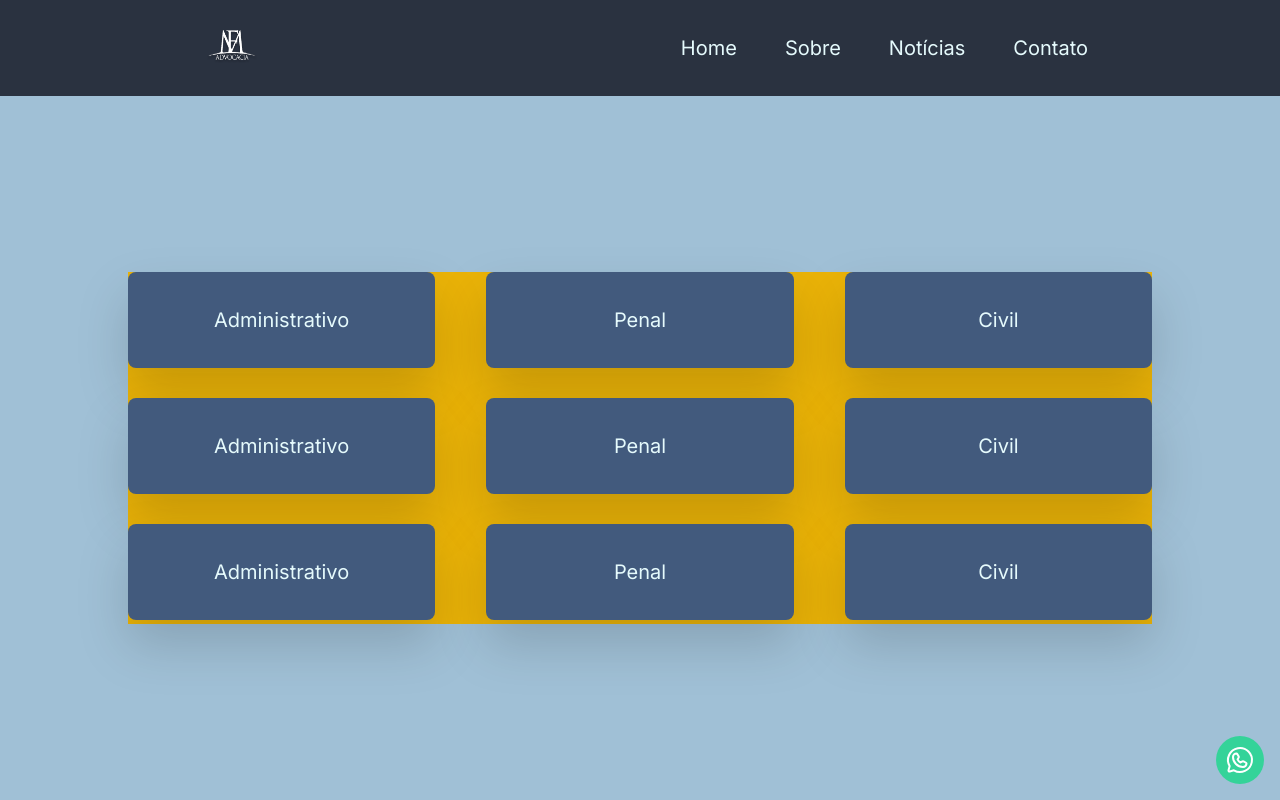
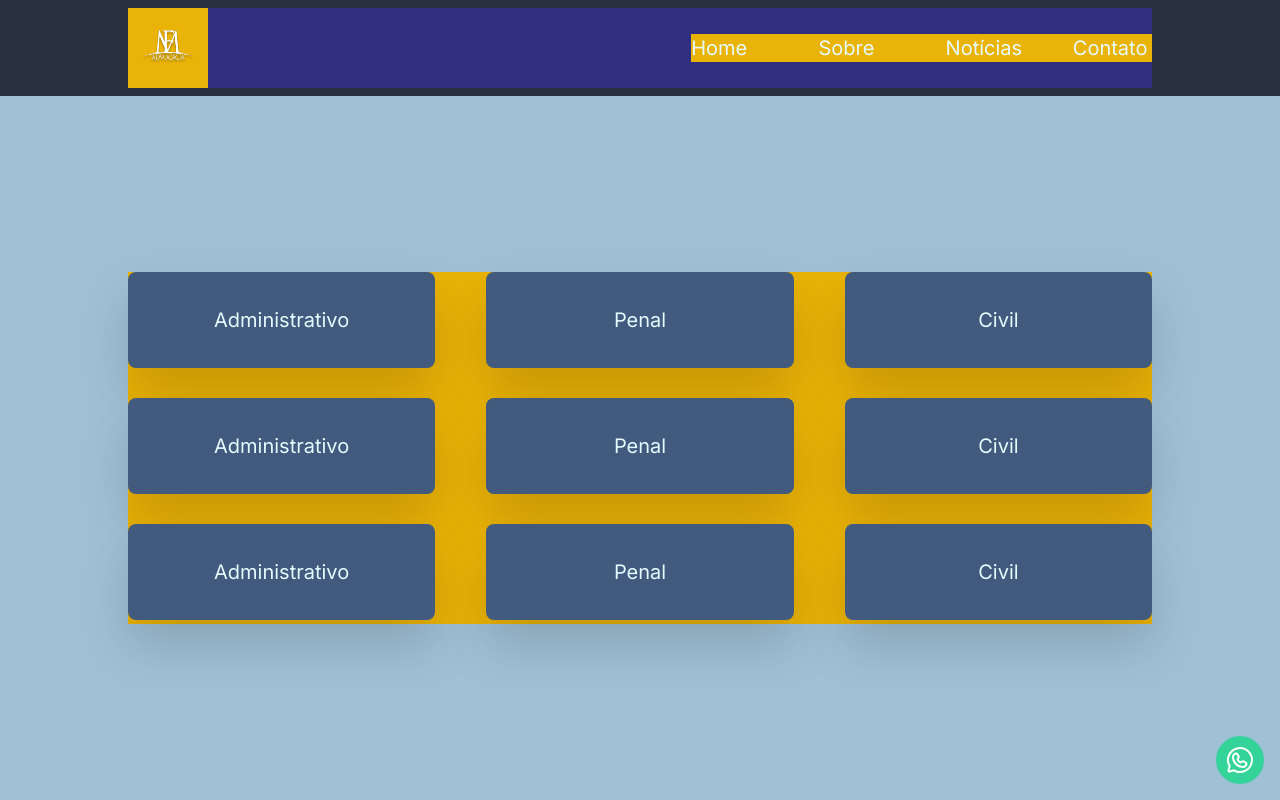
Before and after one commit to GabrielFerreira98/marcilio-ferreira-advogado-site, a React (Vite) app: page / in a window 1280 px wide. Shown: the top 800 px of the page. Built offline with nearby package versions, Linux system fonts and the light colour scheme.

Commit message:
up header

```diff
--- a/src/Components/FastLinkHeader.tsx
+++ b/src/Components/FastLinkHeader.tsx
@@ -4,6 +4,6 @@ interface FastLinkHeader{
 
 export function FastLinkHeader(FastLinkHeaderProps: FastLinkHeader){
     return(
-        <div className='text-marcilio-blue-100 text-xl hover:font-semibold cursor-pointer transitions 300ms hover:underline'>{FastLinkHeaderProps.children}</div>
+        <div className='w-[20%] text-marcilio-blue-100 text-xl hover:font-semibold cursor-pointer transitions 300ms hover:underline items-center'>{FastLinkHeaderProps.children}</div>
     )
 }
--- a/src/Components/Footer.tsx
+++ b/src/Components/Footer.tsx
@@ -6,7 +6,7 @@ import { InstagramLogo, LinkedinLogo, FacebookLogo, TwitterLogo, MapPin } from '
 export function Footer(){
     return (
       <div className="h-[20vh] bg-marcilio-blue-300 flex items-center justify-center">
-        <div className='w-3/4 flex items-center space-between gap-24'>
+        <div className='w-[80%] flex items-center space-between gap-24'>
            <img className='h-24  items-center' src={BlueLogo} alt=""/>
            <div className="w-1/3  flex flex-col items-center">
               <FastLinkFooter children='Home'/>
--- a/src/Components/Header.tsx
+++ b/src/Components/Header.tsx
@@ -4,9 +4,9 @@ import { FastLinkHeader } from './FastLinkHeader'
 export function Header(){
     return (
       <div className="h-[12vh] bg-marcilio-blue-700 flex items-center justify-center">
-        <div className='w-[70vw] flex items-center justify-between'>
-          <img className="h-20 w-20" src={logo} alt="" />
-          <div className='flex gap-12'>
+        <div className='w-[80%] bg-indigo-900 flex items-center justify-between'>
+          <img className="h-20 w-20 bg-yellow-500 " src={logo} alt="" />
+          <div className='w-[45%] gap-12 bg-yellow-500 flex items-center justify-center'>
             <FastLinkHeader children='Home'/>
             <FastLinkHeader children='Sobre'/>
             <FastLinkHeader children='Notícias'/>
```
